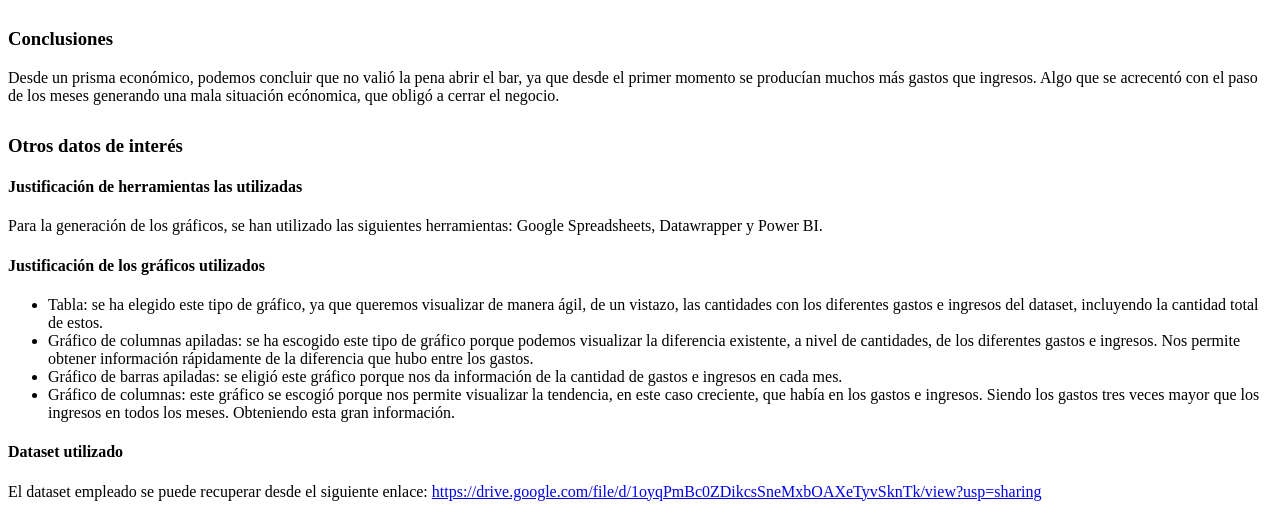
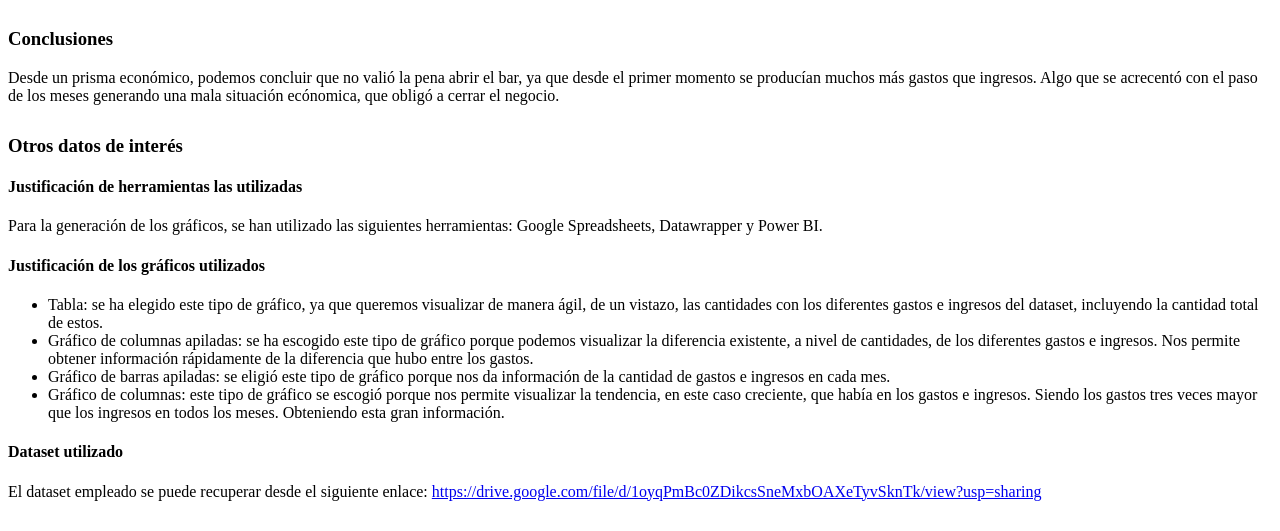
Before and after one commit to GuillermoCervera/TP-Visualizacion, a website: page index.html in a window 1280 px wide. Shown: the part 2722-3253 px from the top of the page. Drawn offline with Linux system fonts and the light colour scheme.

Commit message:
1 file modified

```diff
--- a/index.html
+++ b/index.html
@@ -185,14 +185,14 @@
       de la diferencia que hubo entre los gastos.
     </li>
     <li>
-      Gráfico de barras apiladas: se eligió este gráfico porque nos da
+      Gráfico de barras apiladas: se eligió este tipo de gráfico porque nos da
       información de la cantidad de gastos e ingresos en cada mes.
     </li>
     <li>
-      Gráfico de columnas: este gráfico se escogió porque nos permite visualizar
-      la tendencia, en este caso creciente, que había en los gastos e ingresos.
-      Siendo los gastos tres veces mayor que los ingresos en todos los meses.
-      Obteniendo esta gran información.
+      Gráfico de columnas: este tipo de gráfico se escogió porque nos permite
+      visualizar la tendencia, en este caso creciente, que había en los gastos e
+      ingresos. Siendo los gastos tres veces mayor que los ingresos en todos los
+      meses. Obteniendo esta gran información.
     </li>
   </ul>
   <h4>Dataset utilizado</h4>
```
